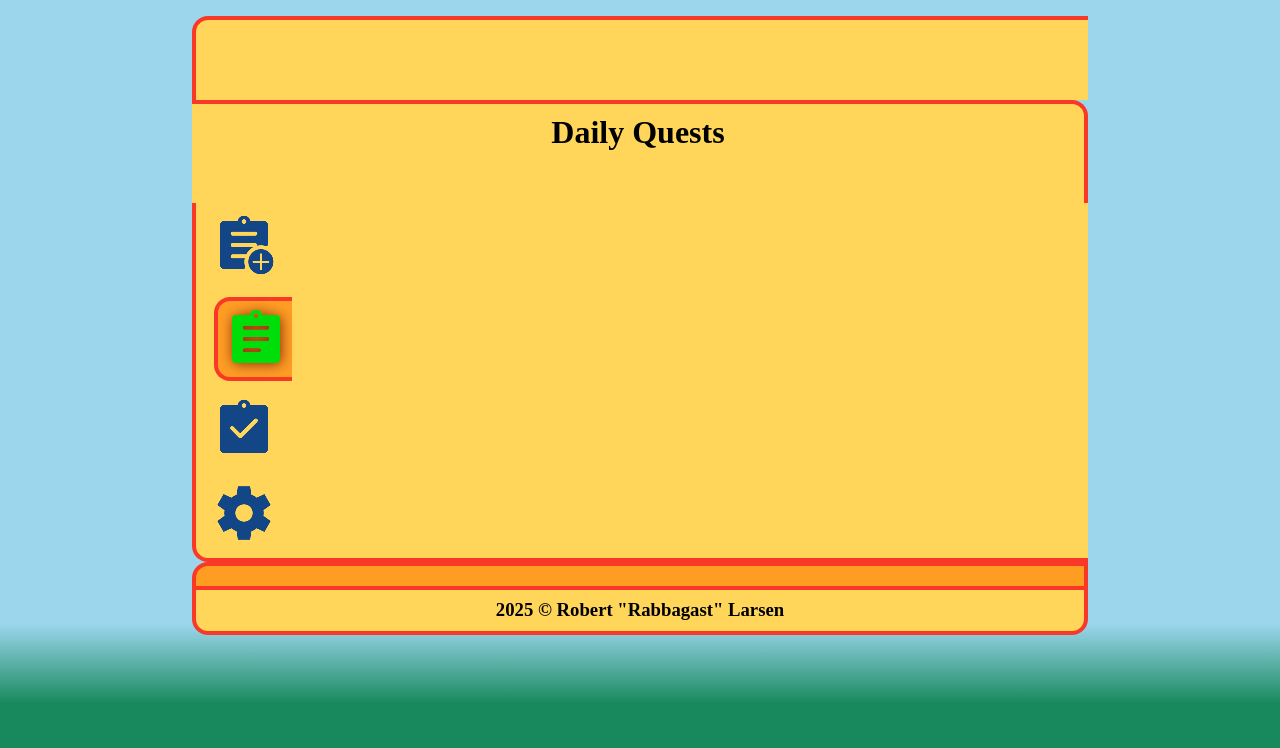
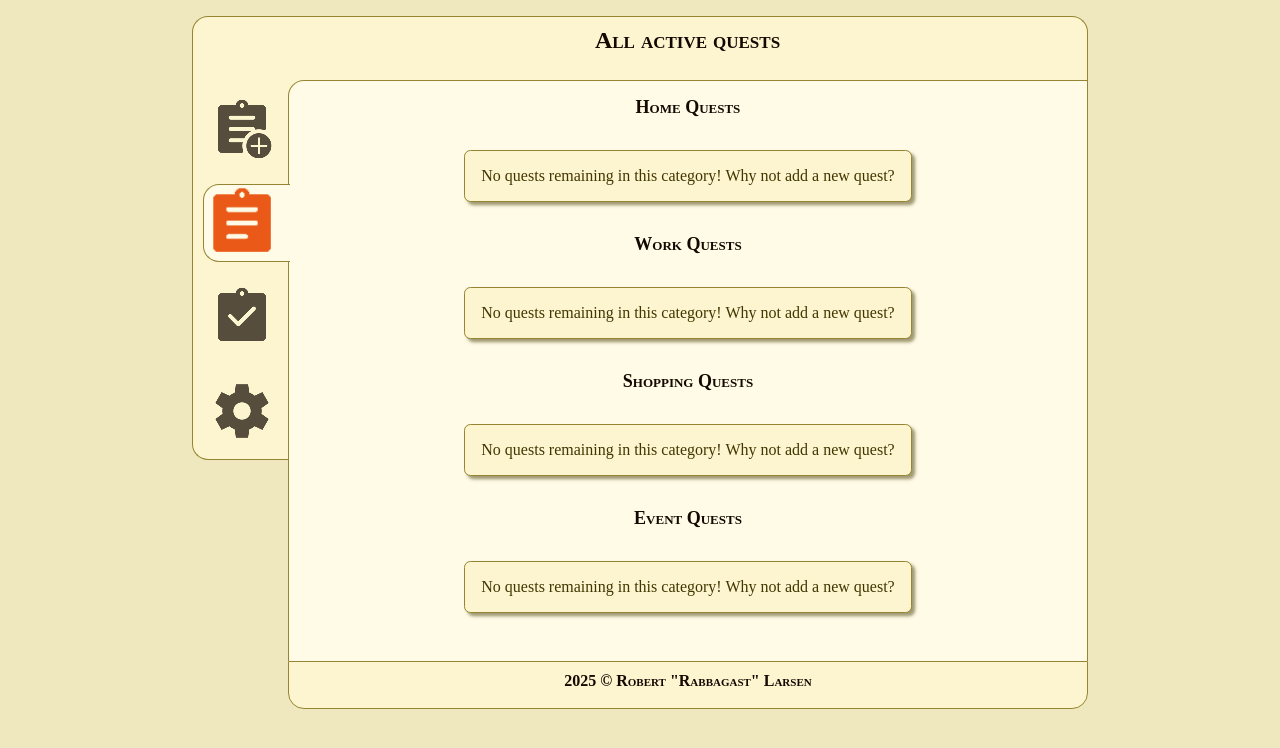
Before and after one commit to RabbagastRobert/SlideQuest, a website: page index.html in a window 1280 px wide. Drawn offline with Linux system fonts and the light colour scheme.

Commit message:
New styling

```diff
--- /dev/null
+++ b/activeQuests.html
@@ -0,0 +1,2 @@
+<div id="questListContainer">
+</div>
--- a/script/main.js
+++ b/script/main.js
@@ -1,8 +1,11 @@
-// MAIN CONTENT
+// ENTRY POINT
 
-const mainContent = document.querySelector('#mainContent');
+loadPage('active');
 
-// NAVIGATION BUTTONS
+// HTML ELEMENTS
+
+const pageTitle = document.querySelector('#pageTitle');
+const pageContent = document.querySelector('#pageContent');
 
 const navButtons = {
     add: document.querySelector('#navAssignmentAdd'),
@@ -11,9 +14,7 @@ const navButtons = {
     settings: document.querySelector('#navSettings'),
 }
 
-
-// NAVIGATION FUNCTIONS
-
+// PAGE NAVIGATION FUNCTIONS
 
 /**
  * Set current selected nav button and apply styling
@@ -31,28 +32,173 @@ function setSelectedNavButton(button) {
     });
 }
 
-// Show: Add quest
-navButtons.add.addEventListener('click', () => {
-    setSelectedNavButton('add');
+/**
+ * Set the current page title
+ * @param {string} title
+ */
+function setPageTitle(title) {
+    pageTitle.textContent = title;
+}
 
-    fetch('addQuestForm.html').then((response) => {
-        response.text().then((value) => mainContent.innerHTML = value);
+/**
+ * Load the selected page
+ * @param {keyof navButtons | '404'} page
+ */
+function loadPage(page) {
+    let path = '';
+    let title = '';
+    let onLoadFunc = undefined;
+
+    switch (page) {
+        case "add":
+            title = 'Add new quest'
+            path = 'addQuestForm.html';
+            break;
+        case "active":
+            title = 'All active quests'
+            path = 'activeQuests.html';
+            onLoadFunc = displayQuests;
+            break;
+        case "history":
+            title = 'Quests history'
+            path = 'previousQuests.html';
+            break;
+        case "settings":
+            title = 'Settings';
+            path = 'settings.html';
+            break;
+        case "404":
+        default:
+            title = '404 - Page not found'
+            path = '404.html';
+    }
+
+    fetch(path).then((response) => {
+        if (response.status === 200) {
+            setSelectedNavButton(page);
+            setPageTitle(title);
+            response.text().then((value) => {
+                pageContent.innerHTML = value;
+                if (onLoadFunc) onLoadFunc();
+            });
+        } else if (response.status === 404) {
+            loadPage('404');
+        } else {
+            setSelectedNavButton(null);
+            setPageTitle('An error occured!');
+            pageContent.textContent = 'Failed to load page! Error: ' + response.status + ' - ' + response.statusText;
+        }
     }, (reason) => {
-        mainContent.textContent = `Failed to load page! Reason: ${reason}`;
-    })
+        setPageTitle('An error occured!');
+        pageContent.textContent = `Failed to load page! Reason: ${reason}`;
+    });
+}
+
+// Setup navigation button event listeners
+Object.keys(navButtons).forEach((key) => {
+    navButtons[key].addEventListener('click', () => loadPage(key));
 });
 
-// Show: Active quests
-navButtons.active.addEventListener('click', () => {
-    setSelectedNavButton('active');
-});
 
-// Show: Quests history
-navButtons.history.addEventListener('click', () => {
-    setSelectedNavButton('history');
-});
+// QUEST FUNCTIONS
+const initialQuestData = {
+    cat1: {
+        categoryName: 'Home Quests',
+        items: [],
+    },
+    cat2: {
+        categoryName: 'Work Quests',
+        items: [],
+    },
+    cat3: {
+        categoryName: 'Shopping Quests',
+        items: [],
+    },
+    cat4: {
+        categoryName: 'Event Quests',
+        items: [],
+    }
+}
 
-// Show: Settings
-navButtons.settings.addEventListener('click', () => {
-    setSelectedNavButton('settings');
-});
+/**
+ * Get quests data JSON from local storage and returs the parsed object
+ */
+function getQuestsData() {
+    const rawData = localStorage.getItem('quests');
+    const data = rawData ? JSON.parse(rawData) : initialQuestData;
+    return data;
+}
+
+/**
+ * Creates a new unique category id
+ * @returns random id
+ */
+function createNewCategoryID() {
+    const data = getQuestsData();
+
+    let id = -1;
+    while (id < 0 || data[id] !== undefined) {
+        id = Math.floor(Math.random() * 1_000_000_000).toString(36);
+    }
+
+    return id;
+}
+
+/**
+ * Add a new quest to data object and store in local storage as JSON
+ * @param {string} category
+ * @param {string} description
+ */
+function addQuest(category, description) {
+    const data = getQuestsData();
+
+    const allCategoryIDs = Object.keys(data);
+    let categoryID = allCategoryIDs.find((id) => data[id].categoryName === category);
+
+    if (!categoryID) categoryID = createNewCategoryID();
+
+    if (!data[categoryID]) data[categoryID] = { categoryName: category, items: [] };
+
+    data[categoryID].items.push({
+        description: description,
+        completed: false,
+    });
+
+    localStorage.setItem('quests', JSON.stringify(data));
+}
+
+function displayQuests() {
+    const questListContainer = document.querySelector('#questListContainer');
+    questListContainer.innerHTML = '';
+
+    const data = getQuestsData();
+    const allCategoryIDs = Object.keys(data);
+
+    allCategoryIDs.forEach((id) => {
+        const { categoryName, items } = data[id];
+
+        const categoryNameHeading = document.createElement('h2');
+
+        categoryNameHeading.textContent = categoryName;
+        questListContainer.appendChild(categoryNameHeading);
+
+        const questList = document.createElement('ul');
+        questList.classList.add('questList');
+        questListContainer.appendChild(questList);
+
+        if (!items.length) {
+            const questItem = document.createElement('li');
+            questItem.textContent = 'No quests remaining in this category! Why not add a new quest?';
+
+            questList.appendChild(questItem);
+            return;
+        }
+
+        items.forEach((item) => {
+            const questItem = document.createElement('li');
+            questItem.textContent = item.description;
+
+            questList.appendChild(questItem);
+        });
+    });
+}
--- a/styles.css
+++ b/styles.css
@@ -3,14 +3,16 @@
 /* ROOT */
 
 :root {
-  --page-bg-gradient: linear-gradient(#9bd6ed 78%, rgb(24, 137, 92) 88%);
-  --page-bg-color: #16C47F;
-  --container-bg-color: #FFD65A;
-  --item-bg-color: #FF9D23;
-  --item-bg-hover-color: #feb21a;
-  --border-color: #F93827;
-  --icon-color: #134686;
-  --icon-active-color: #ed3f27;
+  --primary-color: hsl(50 100% 13%);
+  --secondary-color: hsl(230 38% 35%);
+  --bg-color-dark: hsl(50 60% 84%);
+  --bg-color: hsl(50 90% 90%);
+  --bg-color-light: hsl(50 100% 95%);
+  --border-color: hsl(50 50% 39%);
+  --heading-color: hsl(24 100% 4%);
+  --text-color: hsl(49 100% 13%);
+  --highlight-color: hsl(50 100% 89%);
+  --shadow: 0.2rem 0.2rem 0.2rem hsla(50, 100%, 13%, 50%);
 }
 
 /* GLOBAL */
@@ -22,6 +24,23 @@
 
 html {
   height: 100%;
+}
+
+h1, h2, h3 {
+  color: var(--heading-color);
+  font-variant: small-caps;
+}
+
+h1 {
+  font-size: x-large;
+}
+
+h2 {
+  font-size: large;
+}
+
+h3 {
+  font-size: medium;
 }
 
 a {
@@ -39,12 +58,18 @@ ul {
 body {
   height: stretch;
   padding: 1rem 15%;
-  background-color: var(--page-bg-color);
-  background-image: var(--page-bg-gradient);
+  background-color: var(--bg-color-dark);
+  color: var(--text-color);
 }
 
 /* UTILITY */
-.fill {
+
+.container {
+  padding: 0.6rem;
+  /* border-radius: 1rem; */
+}
+
+.bodyContainer {
   height: stretch;
   display: grid;
   grid:
@@ -56,17 +81,21 @@ body {
   /* gap: 4px; */
 }
 
-.container {
-  padding: 0.6rem;
-  /* border-radius: 1rem; */
+.formGrid {
+  /* max-width: 80%; */
+  display: grid;
+  grid: auto / 1fr 3fr;
+  margin: 2rem;
+  gap: 2rem 1rem;
+  text-align: right;
 }
 
 /* HEADER */
 header {
   text-align: center;
-  background-color: var(--container-bg-color);
+  background-color: var(--bg-color);
   grid-area: header;
-  border: 4px solid var(--border-color);
+  border: 1px solid var(--border-color);
   border-left: none;
   border-bottom: none;
   border-radius: 0 1rem 0 0;
@@ -75,9 +104,9 @@ header {
 }
 
 #headerCorner {
-  background-color: var(--container-bg-color);
+  background-color: var(--bg-color);
   grid-area: headerCorner;
-  border: 4px solid var(--border-color);
+  border: 1px solid var(--border-color);
   border-right: none;
   border-bottom: none;
   border-radius: 1rem 0 0 0;
@@ -86,11 +115,11 @@ header {
 
 /* NAVIGATION */
 nav {
-  background-color: var(--container-bg-color);
+  background-color: var(--bg-color);
   grid-area: nav;
   /* width: 5rem; */
   /* z-index: 100; */
-  border: 4px solid var(--border-color);
+  border: 1px solid var(--border-color);
   border-top: none;
   border-right: none;
   border-radius: 0 0 0 1rem;
@@ -105,69 +134,85 @@ nav {
 }
 
 .navList li {
-  padding-left: 6px;
-  background-color: var(--container-bg-color);
+  width: 80px;
+  padding: 6px 0 2px 6px;
+  background-color: var(--bg-color);
+  border-radius: 1rem 0 0 1rem;
+  border: 1px solid transparent;
+}
+
+.navList li.selected {
+  background-color: var(--bg-color-light);
+  z-index: 100;
+  border: 1px solid var(--border-color);
+  border-right: none;
+}
+
+.navList li img{
+  filter: sepia();
+  transition: scale 300ms ease;
 }
 
 .navList li img:hover {
-  filter: brightness(150%);
-}
-
-.navList li.selected {
-  padding: 6px 0 2px 6px;
-  margin-left: 8px;
-  background-color: var(--item-bg-color);
-  width: 68px;
-  z-index: 100;
-  border: 4px solid var(--border-color);
-  border-radius: 1rem 0 0 1rem;
-  border-right: none;
+  filter: none;
+  scale: 1.2;
 }
 
 .navList li.selected img {
-  filter: hue-rotate(280deg) brightness(210%) saturate(150%) drop-shadow(0.1rem 0.1rem 0.4rem #442222);
-  mix-blend-mode: hard-light;
+  filter: hue-rotate(160deg) brightness(180%);
+  scale: 1.2;
 }
 
 /* MAIN */
 main {
-  background-color: var(--item-bg-color);
+  background-color: var(--bg-color-light);
   grid-area: main;
-  border: 4px solid var(--border-color);
+  border: 1px solid var(--border-color);
   /* border-top: none; */
   border-radius: 1rem 0 0 0;
   border-bottom: none;
 }
 
-#mainContainer {
+#pageContainer {
+  display: flex;
+  text-align: center;
+  justify-content: center;
   height: stretch;
-  padding: 1.5rem;
+  padding: 1rem;
   overflow: hidden auto;
-  scrollbar-color: var(--icon-color) var(--item-bg-color);
+  scrollbar-color: var(--primary-color) var(--bg-color-light);
+}
+
+#pageContent {
+  width: stretch;
 }
 
 /* Quests */
-#questList {
+.questList {
+  /* margin: 1rem; */
+  padding: 2rem;
   display: flex;
   flex-direction: column;
-  gap: 1rem;
+  gap: 1.5rem;
 }
 
-#questList li {
+.questList li {
   padding: 1rem;
-  background-color: var(--container-bg-color);
-  border: 3px solid var(--border-color);
+  background-color: var(--bg-color);
+  border: 1px solid var(--border-color);
   border-radius: 0.4rem;
-  box-shadow: 0.2rem 0.1rem 0.4rem #442222;
+  box-shadow: var(--shadow);
+}
+
+#questDescription {
+  resize: none;
 }
 
 /* FOOTER */
 footer {
-  background-color: var(--container-bg-color);
+  background-color: var(--bg-color);
   text-align: center;
   grid-area: footer;
-  border: 4px solid var(--border-color);
-  /* border-top: none; */
+  border: 1px solid var(--border-color);
   border-radius: 0 0 1rem 1rem;
-  /* border-bottom: none; */
 }
```
Also changed, not shown: 404.html (added, +1 -0 lines), addQuestForm.html (+15 -21 lines).
